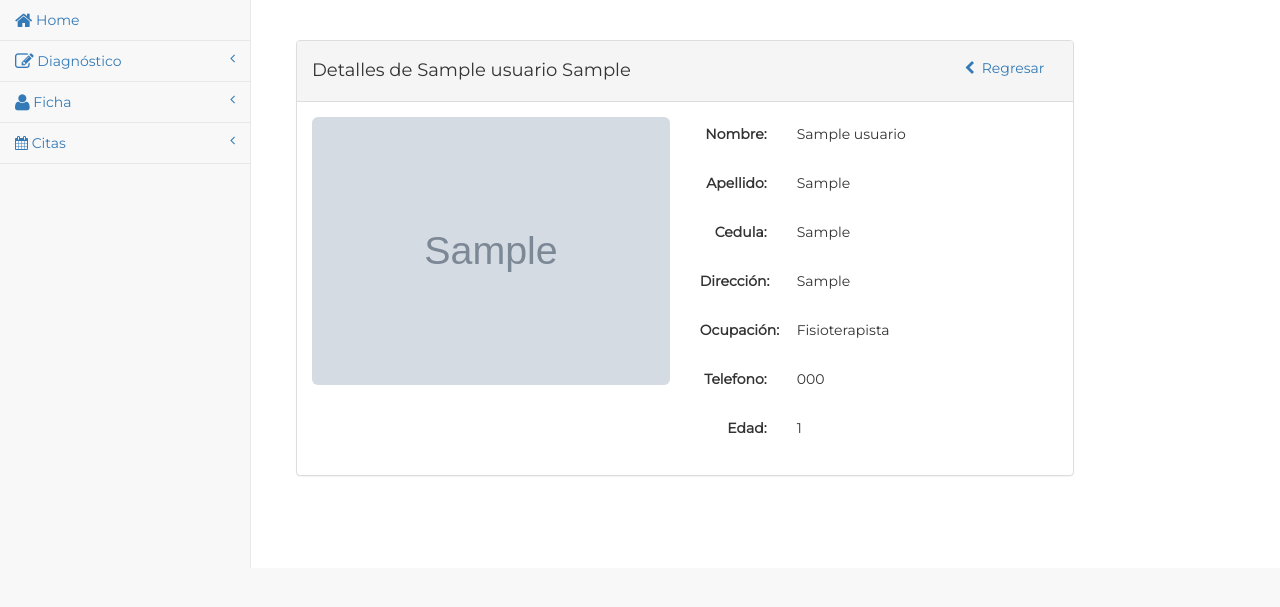
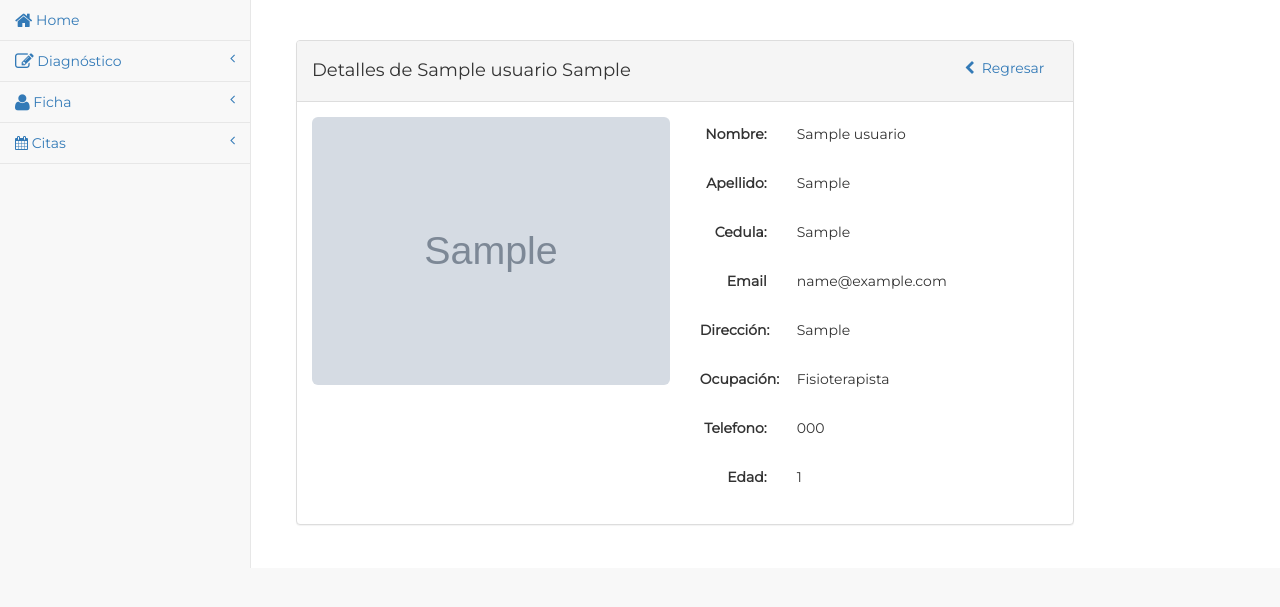
Before and after one commit to odmoreno/kalaFitnessApp, a Django app: page /personal/1/ in a window 1280 px wide. Shown: the part 51-658 px from the top of the page. Run offline with Django 3.2, Linux system fonts and the light colour scheme; a user stored in the database is signed in; tables that the repository leaves empty hold one stand-in row (values such as "Sample post"); grey boxes marked "Sample" are stand-in pictures; parts of the project's set-up code (start-up, migrations or seed data) failed here and were passed over; some libraries are stand-ins or nearby versions.

Commit message:
Correcciones de form de editar

```diff
--- a/paciente/templates/paciente/detalles.html
+++ b/paciente/templates/paciente/detalles.html
@@ -59,6 +59,12 @@
                                 </div>
                             </div>
                             <div class="form-group">
+                                <label for="name" class ="control-label col-sm-3">Email</label>
+                                <div class="col-sm-5">
+                                    <p class="form-control-static">{{ personal.usuario.email }}</p>
+                                </div>
+                            </div>
+                            <div class="form-group">
                                 <label for="name" class ="control-label col-sm-3">Dirección:</label>
                                 <div class="col-sm-5">
                                     <p class="form-control-static">{{ paciente.direccion }}</p>
--- a/personal/templates/personal/detalles.html
+++ b/personal/templates/personal/detalles.html
@@ -59,6 +59,12 @@
                                         </div>
                                     </div>
                                     <div class="form-group">
+                                        <label for="name" class ="control-label col-sm-3">Email</label>
+                                        <div class="col-sm-5">
+                                            <p class="form-control-static">{{ personal.usuario.email }}</p>
+                                        </div>
+                                    </div>
+                                    <div class="form-group">
                                         <label for="name" class ="control-label col-sm-3">Dirección:</label>
                                         <div class="col-sm-5">
                                             <p class="form-control-static">{{ personal.direccion }}</p>
```
Also changed, not shown: paciente/views.py (+5 -2 lines).
